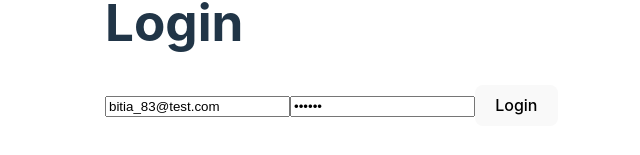
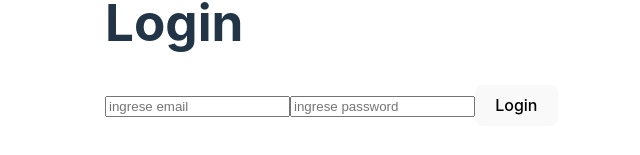
Before and after one commit to Bitia83/practica-react-firebase, a React (Vite) app: page /login in a window 1280 px wide. Shown: the part 155-310 px from the top of the page, without its empty margins (23-663 px from the left). Built offline with nearby package versions, Linux system fonts and the light colour scheme; no server answers.

Commit message:
refactorizando login-register

```diff
--- /dev/null
+++ b/src/components/ExampleRef.jsx
@@ -0,0 +1,27 @@
+import { forwardRef } from "react"
+import { useRef } from "react"
+
+const InputText = forwardRef((props, ref) => {
+  return (
+    <>
+      <input type="text" ref={ref} />
+    </>
+  )
+})
+const ExampleRef = () => {
+
+const inputFocus = useRef(null)
+
+  const handleButtonClick = () => {
+
+    inputFocus.current.focus()
+  }
+  return (
+    <>
+      <InputText ref={inputFocus} />
+
+      <button onClick={handleButtonClick}>click ref</button>
+    </>
+  )
+}
+export default ExampleRef;
--- /dev/null
+++ b/src/components/FormError.jsx
@@ -0,0 +1,11 @@
+const FormError = ({ error }) => {
+  return (
+      <>
+      {
+        error && <p>{ error.message }</p>
+       }
+      </>
+  );
+};
+
+export default FormError;
--- /dev/null
+++ b/src/components/FormImput.jsx
@@ -0,0 +1,20 @@
+import { forwardRef } from "react";
+
+const FormImput = forwardRef(
+  ({ type, placeholder, onChange, onBlur, name, children }, ref) => {
+    return (
+      <>
+      <input
+        type={type}
+        placeholder={placeholder}
+        ref={ref}
+        onChange={onChange}
+        onBlur={onBlur}
+        name={name}
+        />
+        {children}
+        </>
+    );
+  }
+);
+export default FormImput;
--- a/src/routes/Home.jsx
+++ b/src/routes/Home.jsx
@@ -1,3 +1,4 @@
+import ExampleRef from "../components/ExampleRef"
 
 
 const Home = () => {
@@ -5,7 +6,8 @@ const Home = () => {
     <>
       <h1>
         Home
-        </h1>
+      </h1>
+      <ExampleRef/>
     </>
   )
 }
--- a/src/routes/Login.jsx
+++ b/src/routes/Login.jsx
@@ -1,44 +1,63 @@
-
-
-import { useContext, useState } from "react";
+import { useContext } from "react";
 import { UserContext } from "../context/UserProvider";
 import { useNavigate } from "react-router-dom";
+import { useForm } from "react-hook-form";
+import { erroresFireBase } from "../utils/erroresFireBase";
+import FormError from "../components/FormError";
+import FormImput from "../components/FormImput";
+import { formValidate } from "../utils/formValidate";
 
 const Login = () => {
-    const [email, setEmail] = useState("bitia_83@test.com");
-    const [password, setPassword] = useState("123123");
-
   const { loginUser } = useContext(UserContext);
   const navegate = useNavigate();
+  const { required, patternEmail, minLength, validateTrim } =
+        formValidate();
 
-    const handleSubmit = async (e) => {
-        e.preventDefault();
-        console.log("procesando form: ", email, password);
+  const {
+    register,
+    handleSubmit,
+      formState: { errors },
+      setError,
+  } = useForm();
+
+  const onSubmit = async ({ email, password }) => {
     try {
       await loginUser(email, password);
-            console.log("Usuario logeado");
       navegate("/");
     } catch (error) {
       console.log(error.code);
+      setError("firebase", {
+        message: erroresFireBase(error.code),
+      });
     }
   };
 
   return (
     <>
       <h1>Login</h1>
-            <form onSubmit={handleSubmit}>
-                <input
+      <FormError error={errors.firebase} />
+      <form onSubmit={handleSubmit(onSubmit)}>
+        <FormImput
           type="email"
-                    placeholder="Ingrese email"
-                    value={email}
-                    onChange={(e) => setEmail(e.target.value)}
-                />
-                <input
+          placeholder="ingrese email"
+          {...register("email", {
+            required,
+            pattern: patternEmail,
+          })}
+        >
+          <FormError error={errors.email} />
+        </FormImput>
+        <FormImput
           type="password"
-                    placeholder="Ingrese Password"
-                    value={password}
-                    onChange={(e) => setPassword(e.target.value)}
-                />
+          placeholder="ingrese password"
+          {...register("password", {
+            // setValueAs: v => v.trim(),
+            minLength,
+            validate: validateTrim,
+          })}
+        >
+          <FormError error={errors.password} />
+        </FormImput>
         <button type="submit">Login</button>
       </form>
     </>
--- a/src/routes/Register.jsx
+++ b/src/routes/Register.jsx
@@ -1,102 +1,82 @@
-import { useContext, useState } from "react"
-import { UserContext } from "../context/UserProvider"
+import { useContext } from "react";
+import { UserContext } from "../context/UserProvider";
 import { useNavigate } from "react-router-dom";
 import { useForm } from "react-hook-form";
+import { erroresFireBase } from "../utils/erroresFireBase";
+import FormError from "../components/FormError";
+import { formValidate } from "../utils/formValidate";
+import FormImput from "../components/FormImput";
 
 const Register = () => {
+  const navegate = useNavigate();
+  const { registerUser } = useContext(UserContext);
+  const { required, patternEmail, minLength, validateTrim, validateEquals } =
+    formValidate();
 
-const navegate = useNavigate()
- const { registerUser } = useContext(UserContext);
-
-  const { register, handleSubmit, formState: { errors }, getValues, setError } = useForm()
+  const {
+    register,
+    handleSubmit,
+    formState: { errors },
+    getValues,
+    setError,
+  } = useForm();
 
   const onSubmit = async ({ email, password }) => {
-    console.log(email, password)
     try {
-      await registerUser(email, password)
-      console.log("Usuario creado");
-      navegate('/')
+      await registerUser(email, password);
+      navegate("/");
     } catch (error) {
-      console.log(error.code)
-      switch (error.code) {
-        case 'auth/email-already-in-use':
-          setError("email", {
-            message: "usuario ya registrado"
-          })
-          break;
-        case 'auth/invalid-email':
-          setError("email", {
-            message: "formato email no valido"
-          });
-          break;
-        default:
-          console.log('ocurrio un error en el server')
-      }
+      console.log(error.code);
+      setError("firebase", {
+        message: erroresFireBase(error.code),
+      });
     }
   };
-
 
   return (
     <>
       <h1>Register</h1>
+
+      <FormError error={errors.firebase} />
       <form onSubmit={handleSubmit(onSubmit)}>
-        <input
+        <FormImput
           type="email"
           placeholder="ingrese email"
           {...register("email", {
-            required: {
-              value: true,
-              message:"campo obligatorio"
-            },
-            pattern: {
-              value: /[a-z0-9]+(\.[_a-z0-9]+)*@[a-z0-9-]+(\.[a-z0.9-]+)*(\.[a-z]{2,15})/,
-              message:"formato email incorrecto",
-            }
+            required,
+            pattern: patternEmail,
           })}
-        />
-        {
-          errors.email && <p>{ errors.email.message}</p>
-        }
-          <input
+        >
+          <FormError error={errors.email} />
+        </FormImput>
+
+        <FormImput
           type="password"
           placeholder="ingrese password"
           {...register("password", {
-           // setValueAs: v => v.trim(),
-            minLength: {
-              value: 6,
-              message: "minimo 6 caracteres"
-            },
-            validate: {
-              trim: v => {
-                if (!v.trim())
-                  return "no espacios"
-                true
-              },
-            },
+            // setValueAs: v => v.trim(),
+            minLength,
+            validate: validateTrim,
           })}
-        />
-        {
-          errors.password && <p>{errors.password.message}</p>
-        }
-          <input
+        >
+          <FormError error={errors.password} />
+        </FormImput>
+
+        <FormImput
           type="password"
           placeholder="ingrese password"
           {...register("repassword", {
-            setValueAs: v => v.trim(),
-            validate: {
-              equals: v => v === getValues("password") || "no coinciden las contraseñas",
+            //setValueAs: v => v.trim(),
+            validate: validateEquals(getValues),
+          })}
+        >
+          <FormError error={errors.repassword} />
+        </FormImput>
 
-          }
-        } )}
-        />
-        {
-          errors.repassword && <p>{ errors.repassword.message}</p>
-        }
-          <button type="submit">Register</button>
+        <button type="submit">Register</button>
       </form>
     </>
-  )
-}
-
+  );
+};
 
 export default Register;
--- /dev/null
+++ b/src/utils/erroresFireBase.js
@@ -0,0 +1,14 @@
+export const erroresFireBase = (code) => {
+  switch (code) {
+    case 'auth/email-already-in-use':
+     return "usuario ya registrado"
+    case 'auth/invalid-email':
+      return "formato email no valido"
+    case 'auth/user-not-found':
+      return "usuario no registrado";
+    case 'auth/wrong-password':
+      return "contraseña incorrecta";
+    default:
+      return "ocurrio un error en el server"
+  }
+}
--- /dev/null
+++ b/src/utils/formValidate.js
@@ -0,0 +1,27 @@
+export const formValidate = (getValues) => {
+  return {
+    required: {
+      value: true,
+      message:"campo obligatorio"
+    },
+    patternEmail: {
+      value: /[a-z0-9]+(\.[_a-z0-9]+)*@[a-z0-9-]+(\.[a-z0.9-]+)*(\.[a-z]{2,15})/,
+      message:"formato email incorrecto",
+    },
+    minLength: {
+      value: 6,
+      message: "minimo 6 caracteres"
+    },
+    validateTrim: {trim: v => {
+      if (!v.trim()) {
+        return "no espacios"
+      }
+      return true;
+    }
+    },
+    validateEquals(getValues) {
+     return {equals: v => v === getValues("password") || "no coinciden las contraseñas",}
+
+  },
+  }
+}
```
Lines whose indentation alone changed are shown as unchanged.
